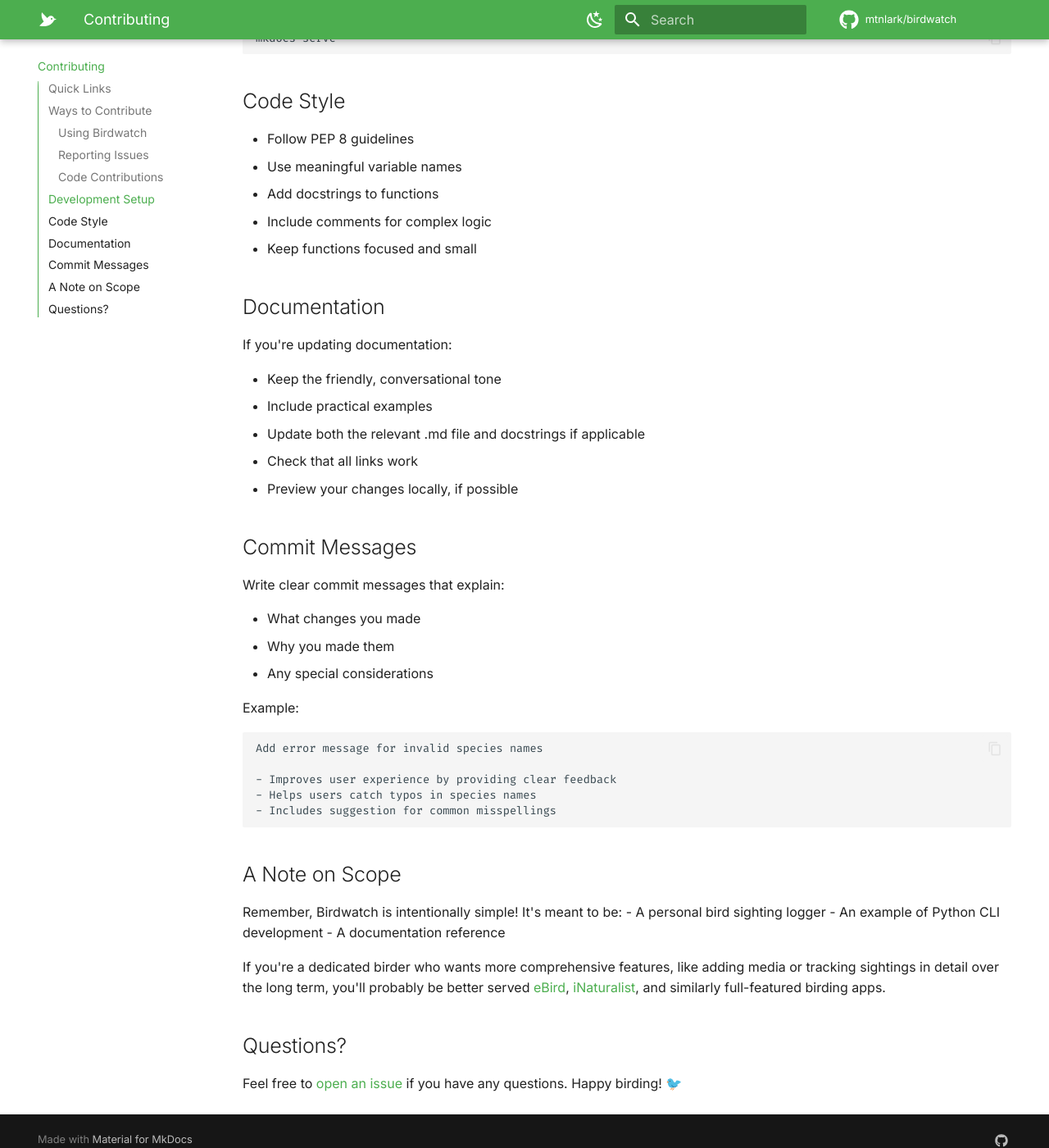
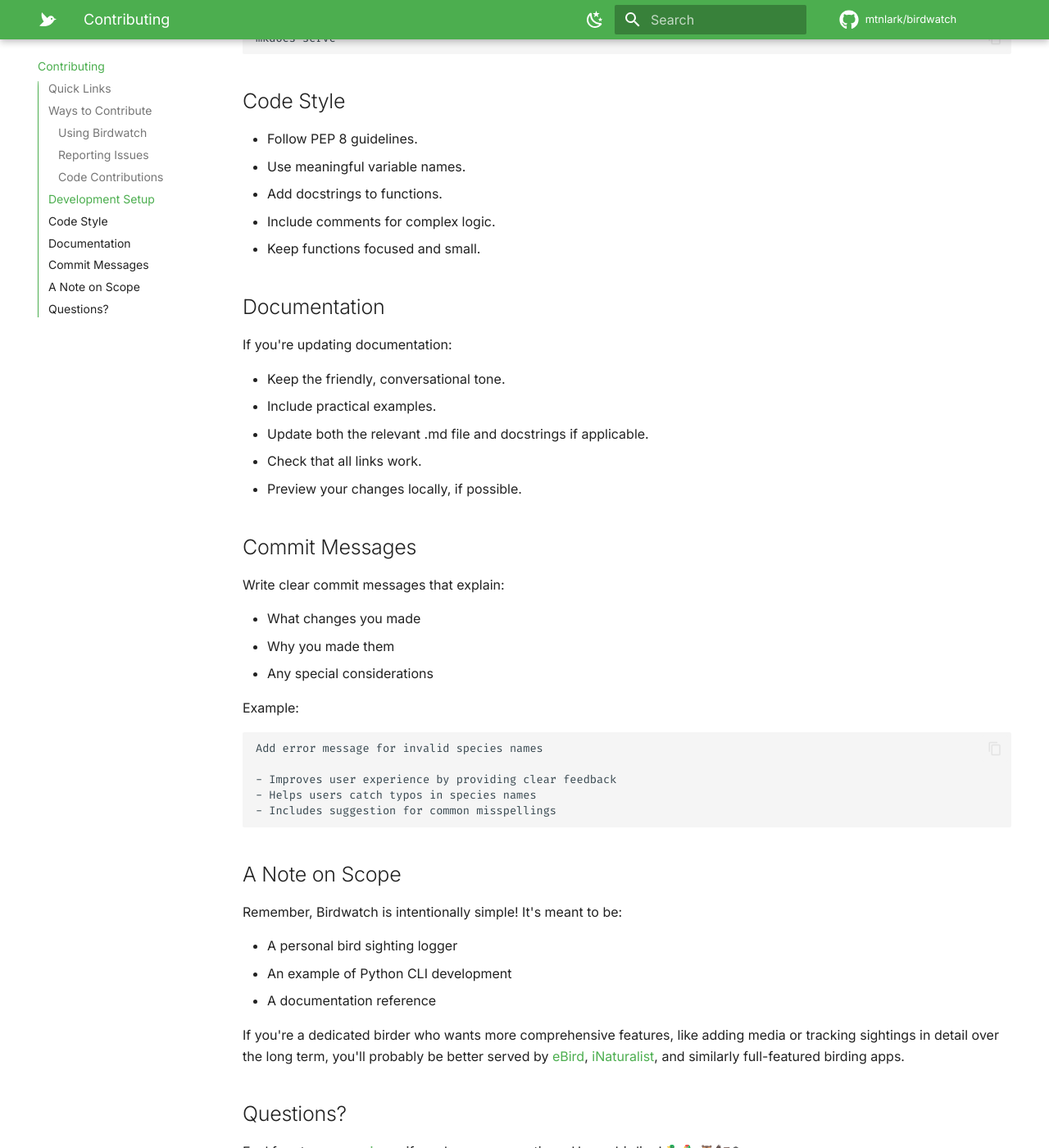
Before and after one commit to mtnlark/birdwatch, an MkDocs documentation site: the page built from docs/contributing.md, in a window 1280 px wide and 1400 px high, scrolled down 1713 px. Shown: the whole window at 82% size. Built offline with MkDocs 1.6.1 and Material for MkDocs 9.7.7, drawn with Linux system fonts in a browser that asks for light colours; comment, search, counter and statistics services are not loaded; some of the changed text lies outside the part shown.

```diff
--- a/docs/contributing.md
+++ b/docs/contributing.md
@@ -1,6 +1,6 @@
 # Contributing to Birdwatch
 
-Hi there! 👋 As mentioned on the main page, Birdwatch is primarily a solo demo project I built to play around with tracking my own bird sightings locally and to serve as an example of Python CLI development with documentation.
+Hi there! 👋 As mentioned on the main page, Birdwatch is primarily a solo demo project I built to play around with locally tracking my own bird sightings and to serve as an example of Python CLI development with documentation.
 
 ## Quick Links
 - [Project Repository](https://github.com/mtnlark/birdwatch)
@@ -58,21 +58,21 @@ mkdocs serve
 
 ## Code Style
 
-- Follow PEP 8 guidelines
-- Use meaningful variable names
-- Add docstrings to functions
-- Include comments for complex logic
-- Keep functions focused and small
+- Follow PEP 8 guidelines.
+- Use meaningful variable names.
+- Add docstrings to functions.
+- Include comments for complex logic.
+- Keep functions focused and small.
 
 ## Documentation
 
 If you're updating documentation:
 
-- Keep the friendly, conversational tone
-- Include practical examples
-- Update both the relevant .md file and docstrings if applicable
-- Check that all links work
-- Preview your changes locally, if possible
+- Keep the friendly, conversational tone.
+- Include practical examples.
+- Update both the relevant .md file and docstrings if applicable.
+- Check that all links work.
+- Preview your changes locally, if possible.
 
 ## Commit Messages
 
@@ -94,12 +94,13 @@ Add error message for invalid species names
 ## A Note on Scope
 
 Remember, Birdwatch is intentionally simple! It's meant to be:
+
 - A personal bird sighting logger
 - An example of Python CLI development
 - A documentation reference
 
-If you're a dedicated birder who wants more comprehensive features, like adding media or tracking sightings in detail over the long term, you'll probably be better served [eBird](https://ebird.org), [iNaturalist](https://www.inaturalist.org), and similarly full-featured birding apps.
+If you're a dedicated birder who wants more comprehensive features, like adding media or tracking sightings in detail over the long term, you'll probably be better served by [eBird](https://ebird.org), [iNaturalist](https://www.inaturalist.org), and similarly full-featured birding apps.
 
 ## Questions?
 
-Feel free to [open an issue](https://github.com/mtnlark/birdwatch/issues) if you have any questions. Happy birding! 🐦
+Feel free to [open an issue](https://github.com/mtnlark/birdwatch/issues) if you have any questions. Happy birding! 🦆🦜🦉🦅🐦‍⬛
```
Also changed, not shown: docs/reference.md (+9 -19 lines), docs/usage.md (+47 -30 lines), 2 other files.
